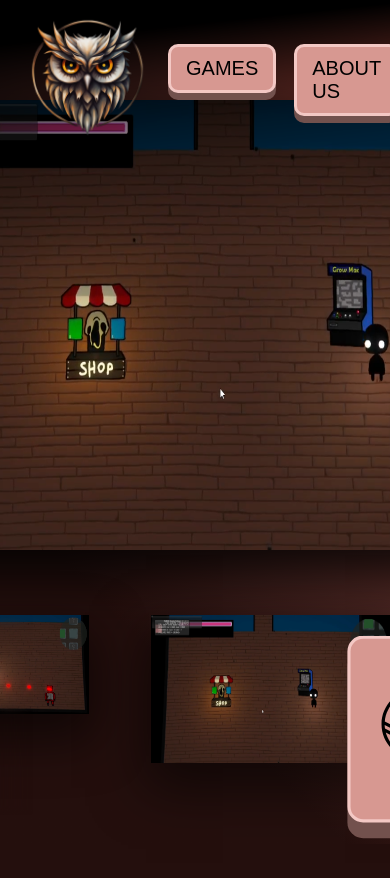
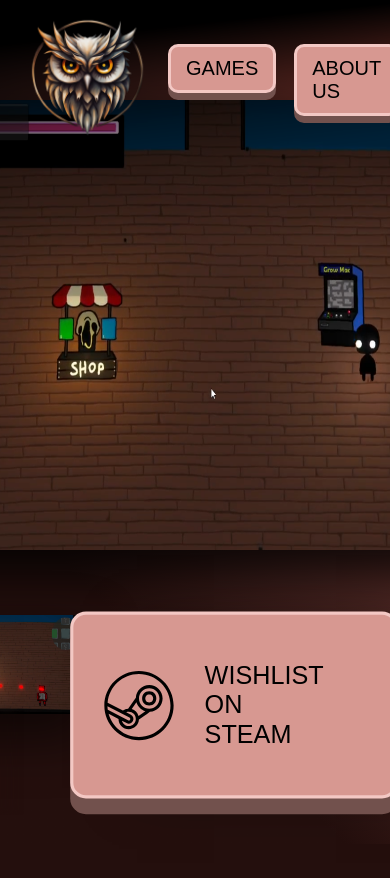
Before and after one commit to Limak511/crowdnight-website, a React (Vite) app: page / in a window 390 px wide. Shown: the top 878 px of the page. Built offline with nearby package versions, Linux system fonts and the light colour scheme; a web font is replaced by a local one.

Commit message:
change homepage to use responsive elements

```diff
--- a/src/components/HomePage.jsx
+++ b/src/components/HomePage.jsx
@@ -37,7 +37,8 @@ export default function HomePage() {
 
   return (
     <>
-      <div className="home">
+      <div className="home-bg">
+        <div className="home-content">
           <div className="left-block">
             <img src={justgrowTitle} alt="justgrow-title" />
             <p className="title-tag">Roguelike</p>
@@ -97,6 +98,7 @@ export default function HomePage() {
             </div>
           </div>
         </div>
+      </div>
     </>
   );
 }
--- a/src/css/HomePage.css
+++ b/src/css/HomePage.css
@@ -1,25 +1,32 @@
 @import url("https://fonts.googleapis.com/css2?family=TikTok+Sans:opsz,wght@12..36,300..900&display=swap");
-.home {
+.home-bg {
+  background-image: linear-gradient(225deg in oklch, oklch(67.34% 0.1765 29.78deg) 0%, oklch(36.63% 0.0665 27.42deg) 42%, oklch(19.95% 0.036 26.48deg) 72%);
   height: 100vh;
-  background-image: linear-gradient(225deg in oklch, oklch(67.34% 0.1765 29.78deg) 0%, oklch(36.63% 0.0665 27.42deg) 42%, oklch(19.95% 0.036 26.48deg) 72%);
+}
+
+.home-content {
+  width: 90%; /* Use a percentage for fluidity */
+  max-width: 1400px; /* The maximum width the content will stretch to */
+  margin-left: auto; /* These two center the container */
+  margin-right: auto;
   display: flex;
 }
-.home .left-block {
+.home-content .left-block {
   width: 45%;
   height: 100vh;
   display: flex;
   flex-direction: column;
   align-items: flex-start;
-  justify-content: flex-start;
+  justify-content: center;
   gap: 16px;
-  padding: 75px;
-  margin-top: 140px;
+  padding: 0 75px;
 }
-.home .left-block img {
+.home-content .left-block > img {
   width: 100%;
+  margin-top: -70px;
   margin-bottom: 10px;
 }
-.home .left-block .title-tag {
+.home-content .left-block .title-tag {
   margin: 0;
   background-color: #d79891;
   padding: 0 25px;
@@ -28,11 +35,11 @@
   border: 1px solid #f3c8c4;
   border-radius: 15px;
 }
-.home .left-block .steam-button {
+.home-content .left-block .steam-button {
   background-color: #d79891;
   position: absolute;
-  top: 640px;
-  left: 355px;
+  top: 73%;
+  left: 20%;
   display: flex;
   align-items: center;
   gap: 25px;
@@ -46,20 +53,20 @@
   z-index: 1;
   transition: all 0.2s ease-in-out;
 }
-.home .left-block .steam-button img {
+.home-content .left-block .steam-button img {
   height: 75px;
   width: 75px;
 }
-.home .left-block .steam-button p {
+.home-content .left-block .steam-button p {
   padding-right: 35px;
   text-transform: uppercase;
   font-size: 1.5em;
 }
-.home .left-block .steam-button:hover {
+.home-content .left-block .steam-button:hover {
   cursor: pointer;
   transform: translateY(10px);
 }
-.home .right-block {
+.home-content .right-block {
   width: 55%;
   height: 100vh;
   display: flex;
@@ -69,29 +76,29 @@
   gap: 65px;
   padding-top: 70px;
 }
-.home .right-block .justgrow-image-main {
+.home-content .right-block .justgrow-image-main {
   width: 800px;
   height: 450px;
   box-shadow: 0 20px 50px 5px rgba(0, 0, 0, 0.8588235294);
   animation: fadeScaleUp 0.4s ease-out;
 }
-.home .right-block .image-slider {
+.home-content .right-block .image-slider {
   height: 200px;
   width: 800px;
   display: flex;
   justify-content: space-around;
   position: relative;
 }
-.home .right-block .image-slider .justgrow-image {
+.home-content .right-block .image-slider .justgrow-image {
   width: 176px;
   height: 99px;
   box-shadow: 0 20px 50px 5px rgba(0, 0, 0, 0.5568627451);
 }
-.home .right-block .image-slider .justgrow-image-main-small {
+.home-content .right-block .image-slider .justgrow-image-main-small {
   width: 264px;
   height: 148px;
 }
-.home .right-block .image-slider .arrows {
+.home-content .right-block .image-slider .arrows {
   position: absolute;
   width: 150px;
   height: 200px;
@@ -100,22 +107,22 @@
   justify-content: center;
   padding-top: 25px;
 }
-.home .right-block .image-slider .arrows img {
+.home-content .right-block .image-slider .arrows img {
   height: 100px;
-  transition: all 0.3s ease-in-out;
+  transition: all 0.15s ease-out;
 }
-.home .right-block .image-slider .arrows img:hover {
-  transform: scale(1.3);
+.home-content .right-block .image-slider .arrows img:hover {
+  transform: scale(1.5);
   cursor: pointer;
 }
-.home .right-block .image-slider .left-arrow {
+.home-content .right-block .image-slider .left-arrow {
   left: 0;
   -webkit-backdrop-filter: blur(4px);
   backdrop-filter: blur(4px);
   -webkit-mask-image: linear-gradient(to right, black 50%, transparent 100%);
   mask-image: linear-gradient(to right, black 50%, transparent 100%);
 }
-.home .right-block .image-slider .right-arrow {
+.home-content .right-block .image-slider .right-arrow {
   right: 0;
   -webkit-backdrop-filter: blur(4px);
   backdrop-filter: blur(4px);
--- a/src/scss/HomePage.scss
+++ b/src/scss/HomePage.scss
@@ -3,9 +3,12 @@
 $blocks-height: 100vh;
 $arrow-bg-blur-amount: 4px;
 
-.home {
+.home-bg {
+  background-image: mainCP.$bg-gradient-oklch;
   height: 100vh;
-  background-image: mainCP.$bg-gradient-oklch;
+}
+.home-content {
+  @include mx.resolution-fixed-container;
   display: flex;
   .left-block {
     width: 45%;
@@ -13,12 +16,13 @@ $arrow-bg-blur-amount: 4px;
     display: flex;
     flex-direction: column;
     align-items: flex-start;
-    justify-content: flex-start;
+    justify-content: center;
     gap: 16px;
-    padding: 75px;
-    margin-top: 140px;
-    img {
+    padding: 0 75px;
+    // margin-top: 140px;
+    & > img {
       width: 100%;
+      margin-top: -70px;
       margin-bottom: 10px;
     }
     .title-tag {
@@ -33,8 +37,10 @@ $arrow-bg-blur-amount: 4px;
     .steam-button {
       background-color: mainCP.$button-color;
       position: absolute;
-      top: 640px;
-      left: 355px;
+      // top: 640px;
+      // left: 355px;
+      top: 73%;
+      left: 20%;
       display: flex;
       align-items: center;
       gap: 25px;
@@ -103,11 +109,12 @@ $arrow-bg-blur-amount: 4px;
         align-items: flex-start;
         justify-content: center;
         padding-top: 25px;
+        // background-color: #000;
         img {
           height: 100px;
-          transition: all 0.3s ease-in-out;
+          transition: all 0.15s ease-out;
           &:hover {
-            transform: scale(1.3);
+            transform: scale(1.5);
             cursor: pointer;
           }
         }
```
Also changed, not shown: src/loadPaths/_mixins.scss (+8 -0 lines). Lines whose indentation alone changed are shown as unchanged.
